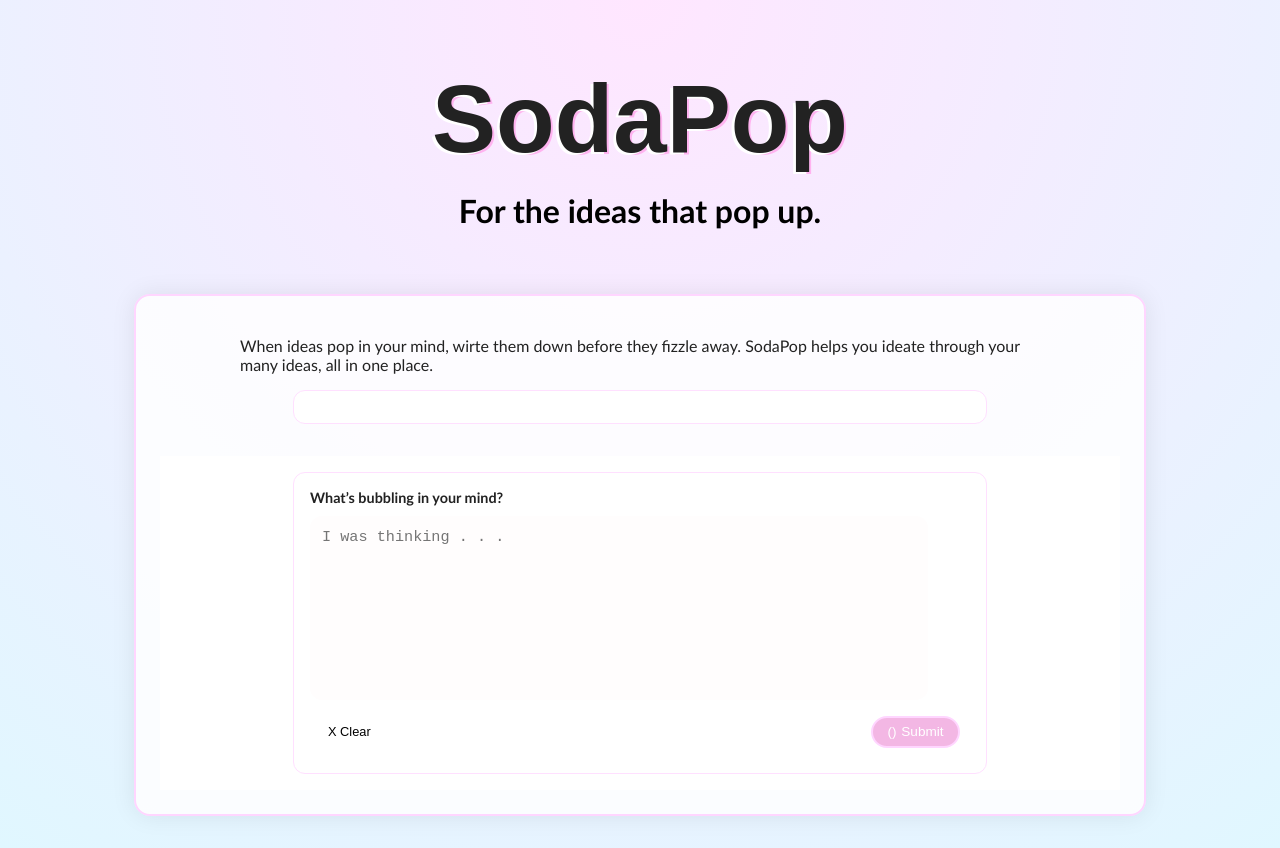
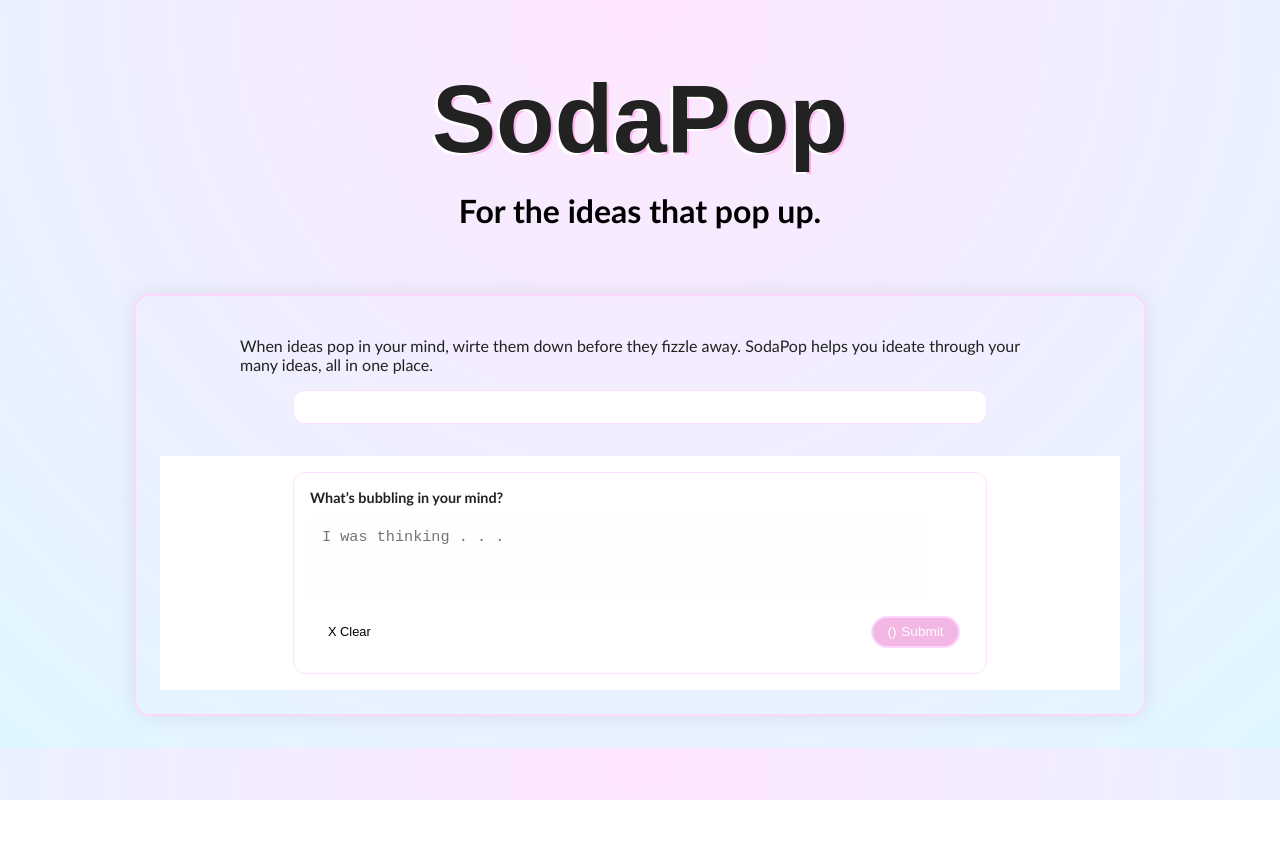
Before and after one commit to ElizBoahen/SodaPop, a React (Vite) app: page / in a window 1280 px wide. After the commit the page ends 800 px from the top, so only its background shows below. Built offline with nearby package versions, Linux system fonts and the light colour scheme; a web font is replaced by a local one.

Commit message:
Fixed shink/expand input textarea + loading state

```diff
--- a/src/components/PromptInput.jsx
+++ b/src/components/PromptInput.jsx
@@ -4,6 +4,8 @@ import { sendPrompt } from "../api";
 function PromptInput({ onResult, setLoading, setError, onFirstSubmit }) {
 	const [prompt, setPrompt] = useState("");
 	const [warning, setWarning] = useState("");
+	const [isExpanded, setIsExpanded] = useState(false);
+	const [animate, setAnimate] = useState(false);
 	const textareaRef = useRef(null);
 
 	const wordCount = prompt.trim() ? prompt.trim().split(/\s+/).length : 0;
@@ -12,18 +14,20 @@ function PromptInput({ onResult, setLoading, setError, onFirstSubmit }) {
 		const el = textareaRef.current;
 		if (!el) return;
 		el.style.height = "auto";
-		const maxHeight = 200; // ~250 words visual limit
+		const maxHeight = 80; // ~100 words visual limit
 		el.style.height = Math.min(el.scrollHeight, maxHeight) + "px";
 		el.style.overflowY = el.scrollHeight > maxHeight ? "auto" : "hidden";
 	}, [prompt]);
 
+	/*-- Dynamic Input Box --*/
 	const handleChange = (e) => {
 		const value = e.target.value;
 		const words = value.trim() ? value.trim().split(/\s+/).length : 0;
 
+		setIsExpanded(value.length > 0);
+
 		if (words > 180) {
 			setWarning("Your bubble is going to burst! Please shorten your prompt. Don't worry, you can bring these ideas up later");
-			return;
 		} else if (words > 100) {
 			setWarning("We're getting close to the brim . . .");
 		} else {
@@ -33,7 +37,7 @@ function PromptInput({ onResult, setLoading, setError, onFirstSubmit }) {
 		setPrompt(value);
 	};
 
-	//-- Key Mapping --//
+	/*-- Key Mapping --*/
 	const handleKeyDown = (e) => {
 		if (e.key === "Enter" && e.shiftKey) { // Shift+Enter for newline
 			return;
@@ -45,6 +49,7 @@ function PromptInput({ onResult, setLoading, setError, onFirstSubmit }) {
 		}
 	};
 
+	/*-- After Submit --*/
 	const handleSubmit = async () => {
 		if (!prompt.trim())return;
 
@@ -68,6 +73,8 @@ function PromptInput({ onResult, setLoading, setError, onFirstSubmit }) {
 			setError(msg);
 		} finally {
 			setLoading(false);
+			setIsExpanded(false);
+			setPrompt("");
 		}
 	};
 
@@ -91,11 +98,11 @@ function PromptInput({ onResult, setLoading, setError, onFirstSubmit }) {
 					onChange={handleChange} //
 					onKeyDown={handleKeyDown} // Key mapping
 					placeholder="I was thinking . . ."
-					className={`prompt-textarea ${warning ? "warning-border" : ""}`} // Warnings
+					className={`prompt-textarea ${warning ? "warning-border" : ""} ${isExpanded ? "expanded" : ""}`} // Warnings + Text area stretch
 					/>
 				{/*</div>*/}
 				<div className="prompt-buttons">
-					<button type="button" className="clear-prompt-btn" onHover={() => setAnimate(true)} onClick={handleClearPrompt}>
+					<button type="button" className="clear-prompt-btn" onMouseEnter={() => setAnimate(true)} onClick={handleClearPrompt}>
 						<span className="clear-icon"> X </span>Clear
 					</button>
 
--- a/src/components/ResponseDisplay.jsx
+++ b/src/components/ResponseDisplay.jsx
@@ -1,6 +1,23 @@
-import { useEffect, useRef } from "react";
+import { useEffect, useRef, useState } from "react";
 
 function ResponseDisplay({ prompt, response, loading, error }) {
+	const [loadingStage, setLoadingStage] = useState(0);
+
+	useEffect(() => {
+		if (!loading) {
+			setLoadingStage(0);
+			return;
+		}
+
+		setLoadingStage(0);
+
+		const timers = [
+			setTimeout(() => setLoadingStage(1), 4000),
+			setTimeout(() => setLoadingStage(2), 8000),
+		];
+
+		return () => timers.forEach((t) => clearTimeout(t));
+	}, [loading]);
 	const containerRef = useRef(null);
 
 	const chunks = response
@@ -23,7 +40,11 @@ function ResponseDisplay({ prompt, response, loading, error }) {
 	  }, [chunks, loading]);
 	return (
 		<div className="response-container">
-			{loading && <p className="loading-text">Carbonating your ideas . . .</p>}
+			{loading && <p className="loading-text fizzing">
+				{loadingStage === 0 && "Carbonating your ideas"}
+			    {loadingStage === 1 && "Bottling a response "}
+			    {loadingStage === 2 && "Oh! This is a really good flavor"}
+			</p>}
 			{error && <p className="error-text">{error}</p>}
 
 			{prompt && !loading && !error && (
--- a/src/index.css
+++ b/src/index.css
@@ -67,7 +67,7 @@ body {
 /*----- APP CONTAINERS -----*/
 .app-shell {
 	max-width: 960px;
-	background: #ffffffd9;
+	/*background: #ffffffd9;*/
 	justify-content: center;
 
 	margin: 2rem auto;
@@ -103,6 +103,9 @@ body {
 	padding-bottom: 2rem; /* space above input */
 }
 
+.prompt-section {
+}
+
 
 .prompt-header {
 	display: flex;
@@ -133,15 +136,21 @@ body {
 /*----------------------*/
 /*----- PROMPT INPUT -----*/
 .prompt-textarea {
+	font-size: 0.95rem;
+	background: #fffdfd;
+
 	width: 90%;
-	min-height: 80px;
+	min-height: 10px;
+	max-height: 100px;
 	resize: none;
+
 	border-radius: 12px;
 	border: 0px solid #ffd6ff;
-	padding: 0.75rem 0.75rem 2.5rem;
-	font-size: 0.95rem;
-	background: #fffdfd;
-	transition: border-color 0.2s, box-shadow 0.2s;
+	padding: 0.75rem;
+	/*padding: 0.75rem 0.75rem 2.5rem;*/
+	transition: min-height 0.25s ease, max-height 0.25s ease;
+
+	/*transition: border-color 0.2s, box-shadow 0.2s;*/
 }
 
 .prompt-textarea:focus {
@@ -269,7 +278,8 @@ body {
 /*----- PROCESSING -----*/
 .loading-text {
 	font-size: 0.9rem;
-	color: #555;
+	color: #555555;
+	animation: floatUp 0.4s ease-out;
 }
 
 .error-text {
@@ -277,6 +287,11 @@ body {
 	font-weight: bold;
 	color: #c0392b; /*alt ff3b3b*/
 	animation: stretchIn 0.4s ease-out;
+}
+
+.fizzing::after {
+	content: " . . .";
+	animation: fizzDots 1.2s infinite ease-in-out;
 }
 /*----------------------*/
 /*----- RESPONSES -----*/
@@ -410,6 +425,13 @@ body {
 	}
 }
 
+@keyframes fizzDots {
+	0%   { opacity: 0.2; }
+	33%  { opacity: 1; }
+	66%  { opacity: 0.4; }
+	100% { opacity: 0.2; }
+}
+
 
 @keyframes stretchIn {
 	0% {
```
Lines whose indentation alone changed are shown as unchanged.
